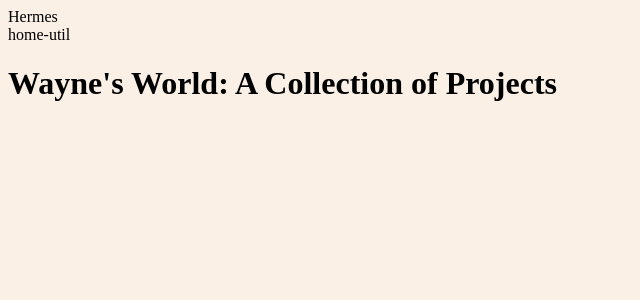
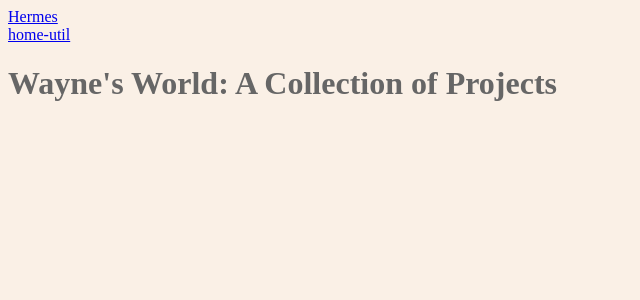
Before and after one commit to whobby/whobby.github.io, a PHP site: page / in a window 1280 px wide. Shown: the top 300 px of the page, without its empty margins (0-640 px from the left). Run offline with PHP 8.4, Linux system fonts and the light colour scheme.

Commit message:
nav bar beginning

```diff
--- a/css/index.css
+++ b/css/index.css
@@ -2,6 +2,11 @@ body {
     background-color: linen;
 }
 
-hi {
+h1 {
     color: #666666;
 }
+.nav ul {
+    list-style-type: none;
+    margin: 0;
+    padding: 0;
+}
--- a/index.html
+++ b/index.html
@@ -5,10 +5,10 @@
 </head>
 <body>
 <div class="nav">
-      <div class="projects">
-          <div class="link">Hermes</div>
-          <div class="link">home-util</div>
-      </div>
+      <ul class="projects">
+          <li class="link"><a href="docs/Hermes.html">Hermes</a></li>
+          <li><a href="docs/home-util.html">home-util</a></li>
+      </ul>
 </div>
 <div class="text">
     <h1>Wayne's World: A Collection of Projects</h1>
```
